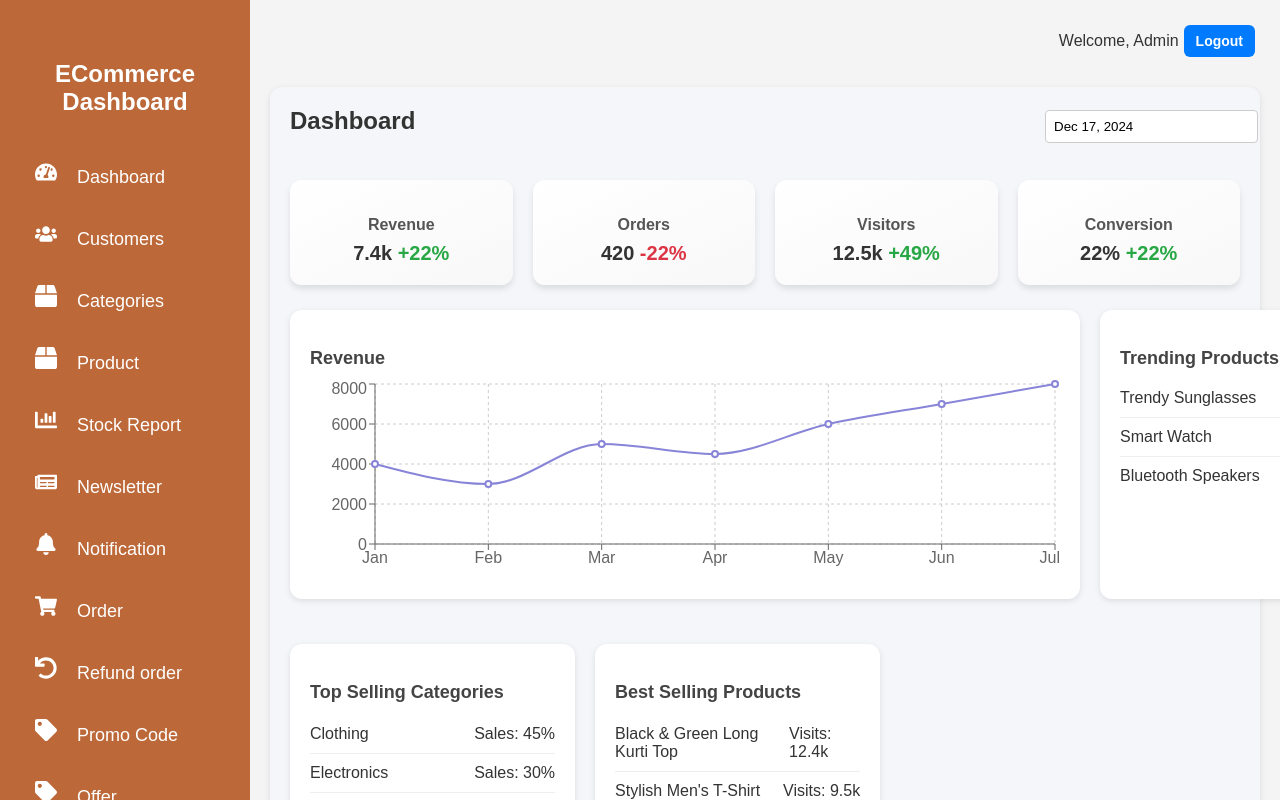
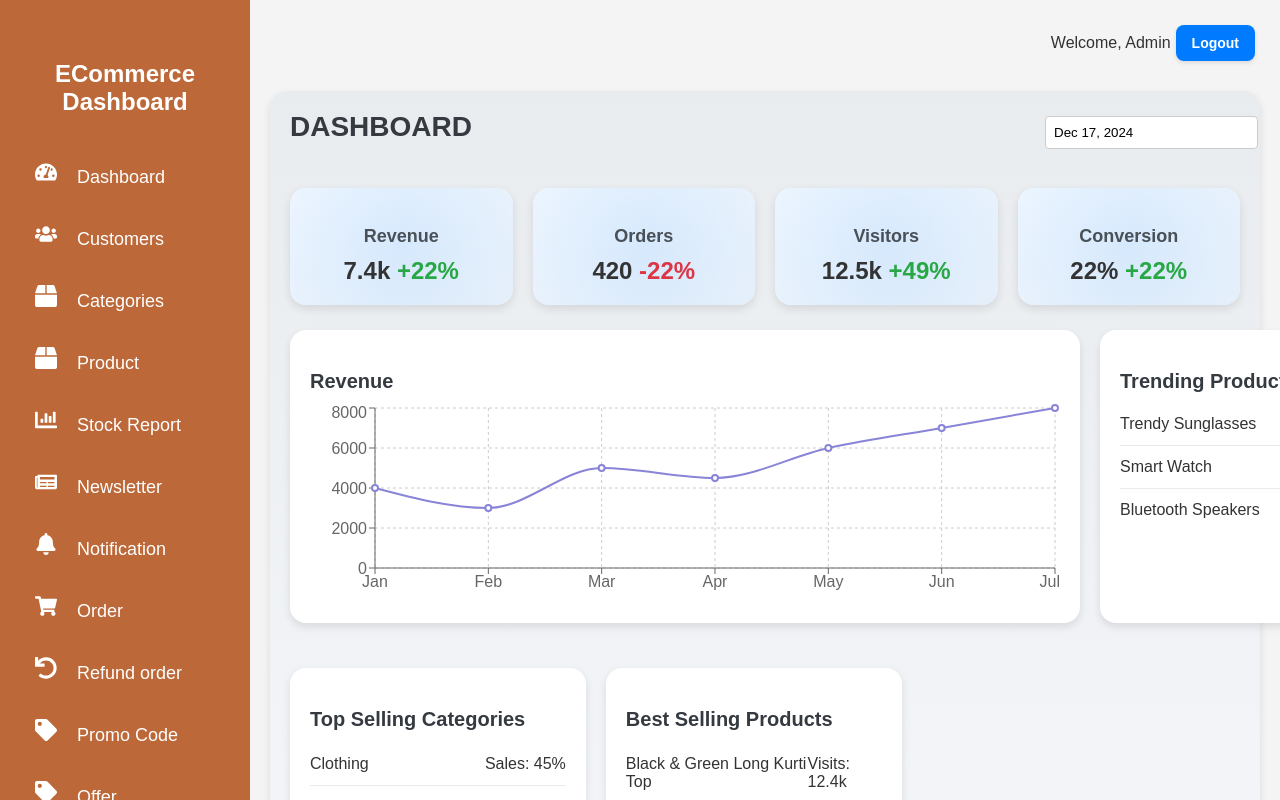
Before and after one commit to Rahulkannoujia123/admin-panel-ecommerce, a React (Create React App) app: page /dashboard in a window 1280 px wide. Built offline with nearby package versions, Linux system fonts and the light colour scheme.

Commit message:
dashboard css

```diff
--- a/src/pages/dashboard/dashboard.css
+++ b/src/pages/dashboard/dashboard.css
@@ -1,10 +1,10 @@
 /* General Dashboard Styles */
 .dashboard {
-  background: #f4f6f9;
+  background: linear-gradient(to bottom, #e9ecef, #f4f6f9);
   padding: 20px;
-  border-radius: 12px;
-  box-shadow: 0 2px 6px rgba(0, 0, 0, 0.1);
-  font-family: Arial, sans-serif;
+  border-radius: 16px;
+  box-shadow: 0 4px 8px rgba(0, 0, 0, 0.1);
+  font-family: 'Poppins', sans-serif;
 }
 
 header {
@@ -15,23 +15,28 @@ header {
 }
 
 header h1 {
-  font-size: 24px;
-  color: #333;
+  font-size: 28px;
+  color: #343a40;
+  font-weight: bold;
+  text-transform: uppercase;
 }
 
 header button {
   background-color: #007bff;
   color: #fff;
   border: none;
-  padding: 8px 12px;
-  border-radius: 6px;
+  padding: 10px 16px;
+  border-radius: 8px;
   font-size: 14px;
+  font-weight: bold;
   cursor: pointer;
-  transition: background 0.3s;
+  transition: background 0.3s, transform 0.2s;
+  box-shadow: 0 2px 4px rgba(0, 0, 0, 0.1);
 }
 
 header button:hover {
   background-color: #0056b3;
+  transform: scale(1.05);
 }
 
 /* Statistics Section */
@@ -43,30 +48,48 @@ header button:hover {
 }
 
 .stat {
-  background: linear-gradient(to bottom right, #ffffff, #f8f8f8);
-  box-shadow: 0 4px 6px rgba(0, 0, 0, 0.1);
+  background: linear-gradient(to bottom right, #ffffff, #f8f9fa);
+  box-shadow: 0 4px 10px rgba(0, 0, 0, 0.1);
   padding: 20px;
-  border-radius: 12px;
+  border-radius: 16px;
   flex: 1;
   text-align: center;
   transition: transform 0.3s, box-shadow 0.3s;
+  position: relative;
+  overflow: hidden;
+}
+
+.stat::before {
+  content: '';
+  position: absolute;
+  top: -50%;
+  left: -50%;
+  width: 200%;
+  height: 200%;
+  background: radial-gradient(circle, rgba(0, 123, 255, 0.15), transparent);
+  transform: rotate(45deg);
+  z-index: 0;
 }
 
 .stat:hover {
   transform: translateY(-5px);
-  box-shadow: 0 6px 12px rgba(0, 0, 0, 0.15);
+  box-shadow: 0 8px 16px rgba(0, 0, 0, 0.15);
 }
 
 .stat h3 {
-  font-size: 16px;
-  color: #555;
-  margin-bottom: 8px;
+  font-size: 18px;
+  color: #495057;
+  margin-bottom: 10px;
+  z-index: 1;
+  position: relative;
 }
 
 .stat p {
-  font-size: 20px;
+  font-size: 24px;
   font-weight: bold;
   margin: 0;
+  z-index: 1;
+  position: relative;
 }
 
 .stat .positive {
@@ -93,17 +116,17 @@ header button:hover {
 .revenue-chart,
 .trending-products {
   background: #fff;
-  box-shadow: 0 2px 6px rgba(0, 0, 0, 0.1);
+  box-shadow: 0 4px 8px rgba(0, 0, 0, 0.1);
   padding: 20px;
-  border-radius: 12px;
+  border-radius: 16px;
   flex: 1;
-  transition: box-shadow 0.3s;
+  transition: box-shadow 0.3s, transform 0.2s;
   width: 500px;
 }
 
 .revenue-chart {
-  flex: 3; /* Increased width */
-  min-width: 60%; /* Prevent shrinking */
+  flex: 3;
+  min-width: 60%;
 }
 
 .trending-products {
@@ -112,14 +135,15 @@ header button:hover {
 
 .revenue-chart:hover,
 .trending-products:hover {
-  box-shadow: 0 6px 10px rgba(0, 0, 0, 0.15);
+  box-shadow: 0 8px 16px rgba(0, 0, 0, 0.15);
+  transform: scale(1.02);
 }
 
 .revenue-chart h3,
 .trending-products h3 {
   margin-bottom: 10px;
-  font-size: 18px;
-  color: #444;
+  font-size: 20px;
+  color: #343a40;
 }
 
 /* Details Section */
@@ -132,16 +156,17 @@ header button:hover {
 .top-selling,
 .best-selling {
   background: #fff;
-  border-radius: 12px;
-  box-shadow: 0 2px 6px rgba(0, 0, 0, 0.1);
+  border-radius: 16px;
+  box-shadow: 0 4px 8px rgba(0, 0, 0, 0.1);
   padding: 20px;
   flex: 1;
+  transition: box-shadow 0.3s;
 }
 
 .top-selling h3,
 .best-selling h3 {
-  font-size: 18px;
-  color: #444;
+  font-size: 20px;
+  color: #343a40;
   margin-bottom: 12px;
 }
 
@@ -156,14 +181,14 @@ header button:hover {
 .best-selling li {
   display: flex;
   justify-content: space-between;
-  padding: 10px 0;
-  border-bottom: 1px solid #eee;
+  padding: 12px 0;
+  border-bottom: 1px solid #e9ecef;
   transition: background-color 0.3s;
 }
 
 .top-selling li:hover,
 .best-selling li:hover {
-  background-color: #f8f8f8;
+  background-color: #f1f3f5;
 }
 
 .top-selling li:last-child,
@@ -181,13 +206,13 @@ header button:hover {
 .trending-products li {
   display: flex;
   justify-content: space-between;
-  padding: 10px 0;
-  border-bottom: 1px solid #eee;
+  padding: 12px 0;
+  border-bottom: 1px solid #e9ecef;
   transition: background-color 0.3s;
 }
 
 .trending-products li:hover {
-  background-color: #f8f8f8;
+  background-color: #f1f3f5;
 }
 
 .trending-products li:last-child {
@@ -212,19 +237,19 @@ header button:hover {
 
 @media (max-width: 480px) {
   header h1 {
-    font-size: 20px;
+    font-size: 24px;
   }
 
   header button {
-    padding: 6px 10px;
+    padding: 8px 14px;
     font-size: 12px;
   }
 
   .stat h3 {
-    font-size: 14px;
+    font-size: 16px;
   }
 
   .stat p {
-    font-size: 18px;
+    font-size: 20px;
   }
 }
--- a/src/pages/promocode/promocode.css
+++ b/src/pages/promocode/promocode.css
@@ -10,7 +10,8 @@
   margin-top: 20px;
 }
 
-  .promocode-table th, .promocode-table td {
+.promocode-table th,
+.promocode-table td {
   padding: 12px 15px;
   text-align: left;
   border: 1px solid #ddd;
@@ -50,12 +51,13 @@
 
 .edit-button,
 .delete-button {
-    padding: 8px 12px;
+  padding: 12px 18px; /* Increased padding for larger buttons */
+  font-size: 25px; /* Larger font size for better readability */
   background-color: #007bff;
   color: white;
   border: none;
   cursor: pointer;
-    border-radius: 5px;
+  border-radius: 6px; /* Smoother, rounded corners */
   margin-right: 5px;
 }
 
@@ -76,9 +78,6 @@
   padding: 20px;
   color: #666;
 }
-  /* promocode.css */
-
-/* Existing styles for the table and other components */
 
 /* Add Promocode Button */
 .add-promocode-btn {
@@ -171,11 +170,13 @@
 .modal-buttons button:hover {
   background-color: #0056b3;
 }
+
 /* Color Styling for the promocode's code column */
 .code-cell {
   font-weight: bold;
   color: purple; /* Color for the code field */
 }
+
 .success-message {
   background-color: #28a745;
   color: white;
```
Lines whose indentation alone changed are shown as unchanged.
